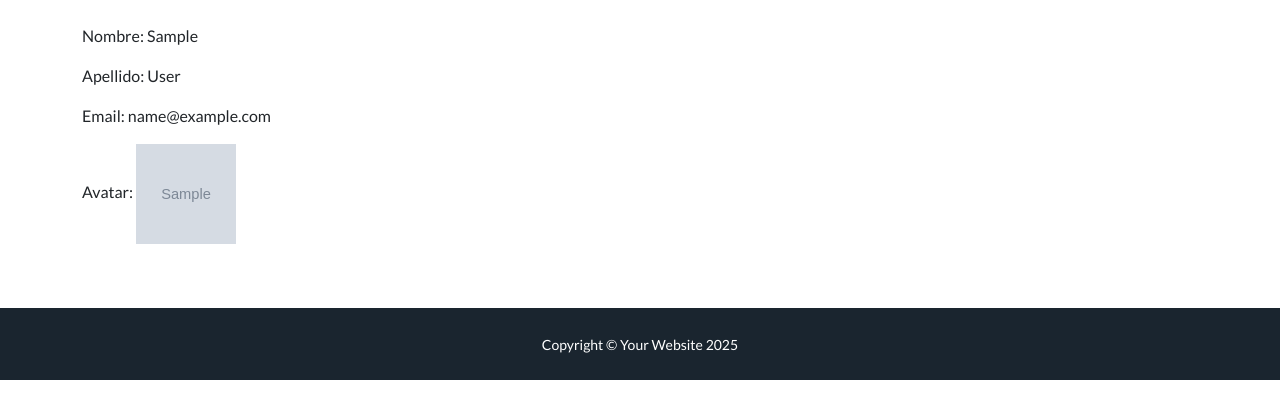
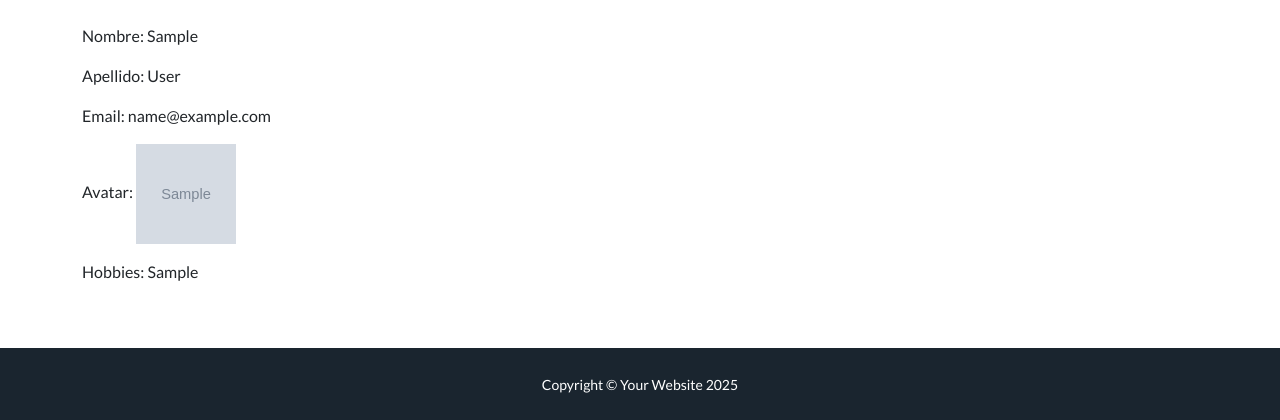
Before and after one commit to AdeiDsoo/AdeiCaba-as, a Django app: page /users/profile/1/ in a window 1280 px wide. Shown: the part 610-1030 px from the top of the page. Before the commit the page ends 990 px from the top, so only its background shows below. Run offline with Django 5.2, Linux system fonts and the light colour scheme; a user stored in the database is signed in; tables that the repository leaves empty hold one stand-in row (values such as "Sample post"); grey boxes marked "Sample" are stand-in pictures; some libraries are stand-ins or nearby versions.

Commit message:
added avatar in form users and resolve bug in hobbies form

```diff
--- a/users/forms.py
+++ b/users/forms.py
@@ -3,14 +3,15 @@ from django import forms
 from django.contrib.auth.models import User
 
 class FormRegister(UserCreationForm):
-    email = forms.EmailField()
+    email = forms.EmailField(required=True)
     password1 = forms.CharField(label='Contraseña', widget=forms.PasswordInput, required=True)
     password2 = forms.CharField(label='Confirmar contraseña', widget=forms.PasswordInput, required=True)
     username = forms.CharField(max_length=30, required=True)
     hobbies = forms.CharField(label='Hobbies', required=False, widget=forms.Textarea)
+    avatar = forms.ImageField(label='Avatar', required=False)
 class Meta:
     model=User
-    fields = ( 'username', 'email', 'password1', 'password2', 'hobbies')
+    fields = ( 'username', 'email', 'password1', 'password2', 'hobbies', 'avatar')
     help_texts = {key:'' for key in fields}
 
 class FormEditProfile(forms.ModelForm):
--- a/users/templates/users/detail_profile.html
+++ b/users/templates/users/detail_profile.html
@@ -20,5 +20,7 @@
 {% if user.infoextra.avatar %}
     <p>Avatar: <img src="{{user.infoextra.avatar.url}}" alt="Avatar" width="100px" height="100px"/></p>
 {% endif %}
-
+{% if user.infoextra.hobbies %}
+    <p>Hobbies: {{user.infoextra.hobbies}} </p>
+{% endif %}
 {% endblock content %}
--- a/users/templates/users/register.html
+++ b/users/templates/users/register.html
@@ -6,7 +6,7 @@
     Registro
 {% endblock content_title %}
 {% block content %}
-    <form action="{% url 'register' %}" method="POST">
+    <form action="{% url 'register' %}" method="POST" enctype="multipart/form-data">
         {% csrf_token %}
         {{ formUser }}
         <input type="submit" value="Registrarse">
--- a/users/views.py
+++ b/users/views.py
@@ -23,9 +23,14 @@ def login(request):
 
 def register(request):
     if request.method == 'POST':
-        formUser = FormRegister(request.POST)
+        formUser = FormRegister(request.POST, request.FILES)
         if formUser.is_valid():
-            formUser.save()
+            user = formUser.save(commit=False)
+            user.email = formUser.cleaned_data.get('email')
+            user.save()
+            hobbies = formUser.cleaned_data.get('hobbies')
+            avatar = formUser.cleaned_data.get('avatar')
+            InfoExtra.objects.create(user=user,hobbies=hobbies, avatar=avatar)
             return redirect('login')
     else:
         formUser = FormRegister()
@@ -38,14 +43,19 @@ def edit_profile(request):
     if request.method == 'POST':
         formUser = FormEditProfile(request.POST, request.FILES, instance=request.user)
         if formUser.is_valid():
+            formUser.save()
             avatar = formUser.cleaned_data.get('avatar')
+            hobbies = formUser.cleaned_data.get('hobbies')
             if avatar:
                 infoextra.avatar = avatar
-                infoextra.save()
-            formUser.save()
+
+            if hobbies:
+                infoextra.hobbies = hobbies
+            infoextra.save()
+
             return redirect('index')
     else:
-        formUser = FormEditProfile(initial={'avatar':infoextra.avatar} ,instance=request.user)
+        formUser = FormEditProfile(initial={'avatar':infoextra.avatar, 'hobbies': infoextra.hobbies} ,instance=request.user)
 
     return render(request, 'users/edit_profile.html', {'formUser': formUser})
 
```
